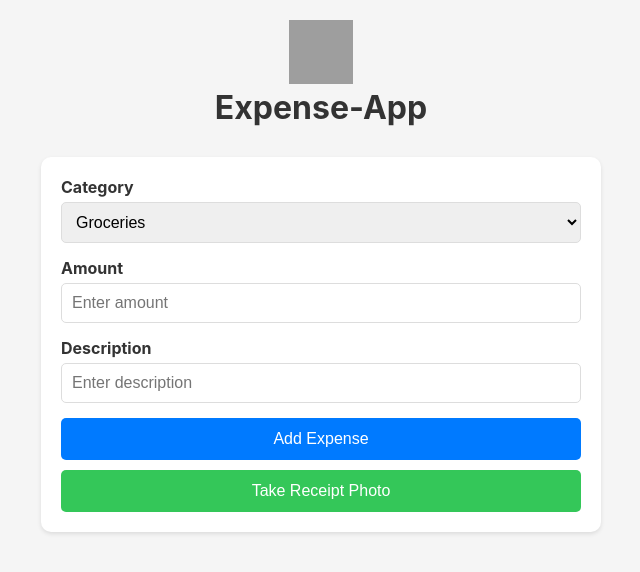
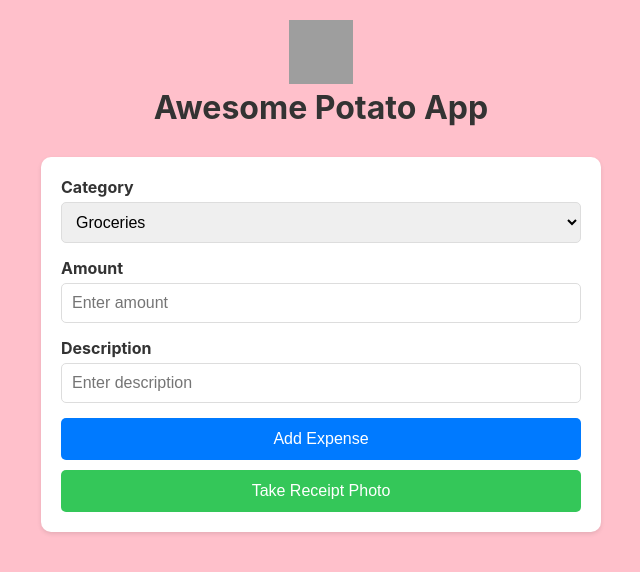
Before and after one commit to pwatest123/moment-app-test-1753049954028-fixednetlifytest, a website: page public/index.html in a window 1280 px wide. Shown: the whole page, without its empty margins (319-959 px from the left). Drawn offline with Linux system fonts and the light colour scheme; grey boxes are pictures that could not be loaded.

Commit message:
Test edit: Change the main heading to say Awesome Potato App and make the background color pink (#7)
Skip Claude: false

Co-authored-by: pwatest123 <pwatest123@users.noreply.github.com>

```diff
--- a/public/index.html
+++ b/public/index.html
@@ -14,7 +14,7 @@
         body {
             font-family: -apple-system, BlinkMacSystemFont, 'Segoe UI', Roboto, sans-serif;
             -webkit-font-smoothing: antialiased;
-            background: #f5f5f5;
+            background: pink;
             color: #333;
         }
         .app {
@@ -107,7 +107,7 @@
                  alt="Expense App Logo"
                  width="64"
                  height="64" />
-            <h1>Expense-App</h1>
+            <h1>Awesome Potato App</h1>
         </div>
 
         <div class="expense-form">
```
